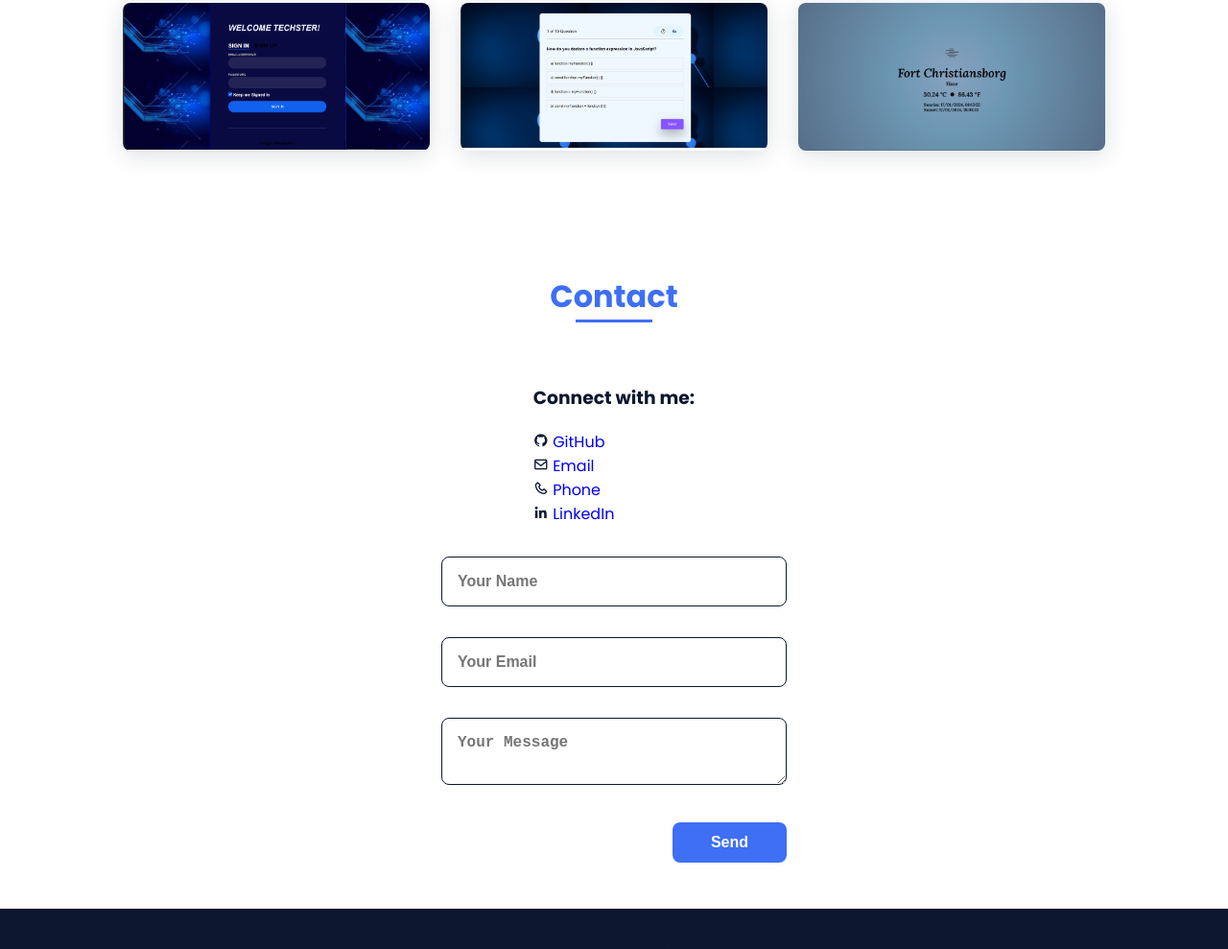
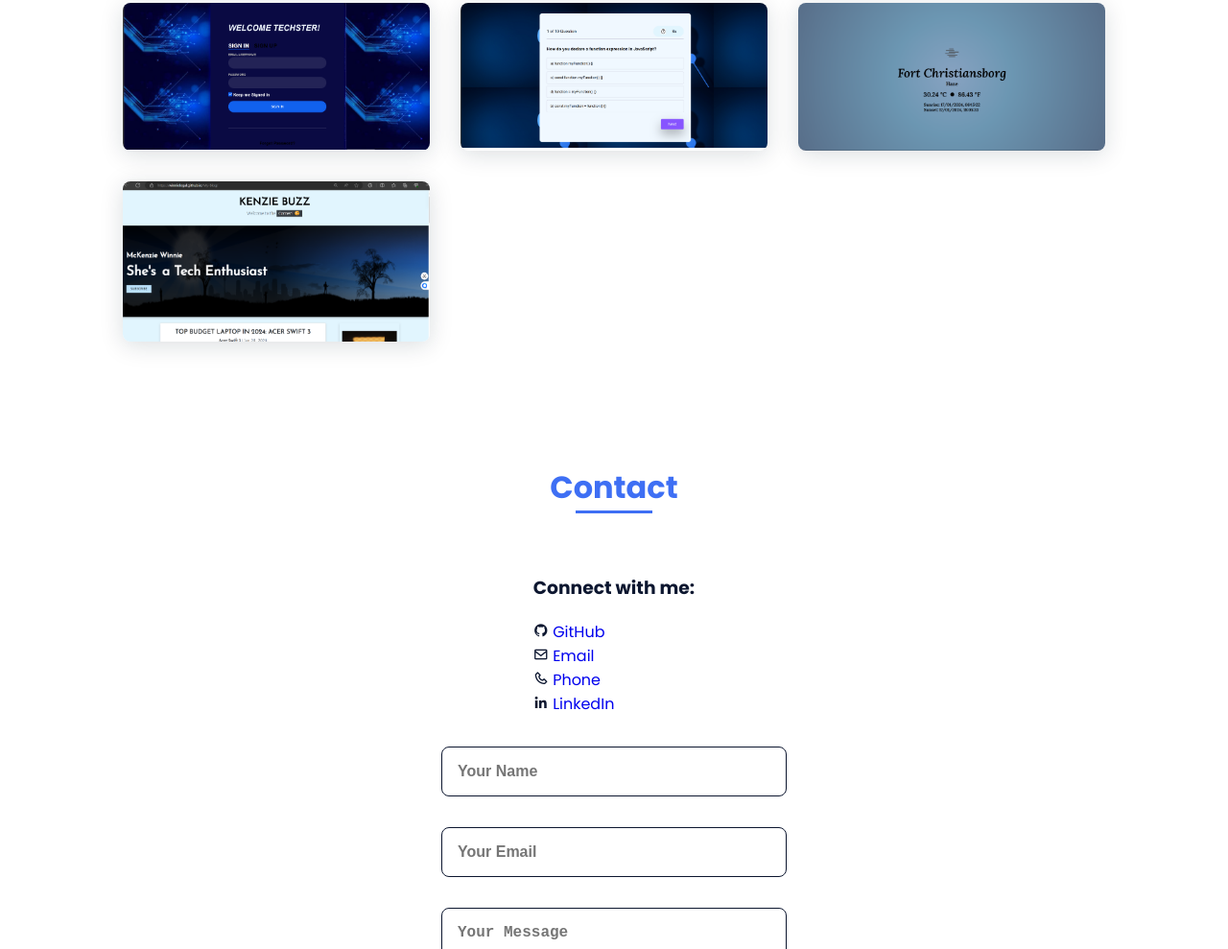
Before and after one commit to Winnielegal/My-Portfolio, a plain HTML site: page index.html in a window 1280 px wide. Shown: the part 2552-3541 px from the top of the page at 96% size. Drawn offline with nearby package versions, Linux system fonts and the light colour scheme; a script that the page names is missing.

Commit message:
Update index.html

```diff
--- a/index.html
+++ b/index.html
@@ -174,6 +174,9 @@
         <a href="https://winnielegal.github.io/Weather-App/" class="work__img" target="_blank">
             <img src="weatherapp.png" alt="Weather App Project">
         </a>
+        <a href="https://winnielegal.github.io/My-Blog/" class="work__img" target="_blank">
+            <img src="myblog.png" alt="Blog App Project">
+        </a>
     </div>
 </section>
 
```
